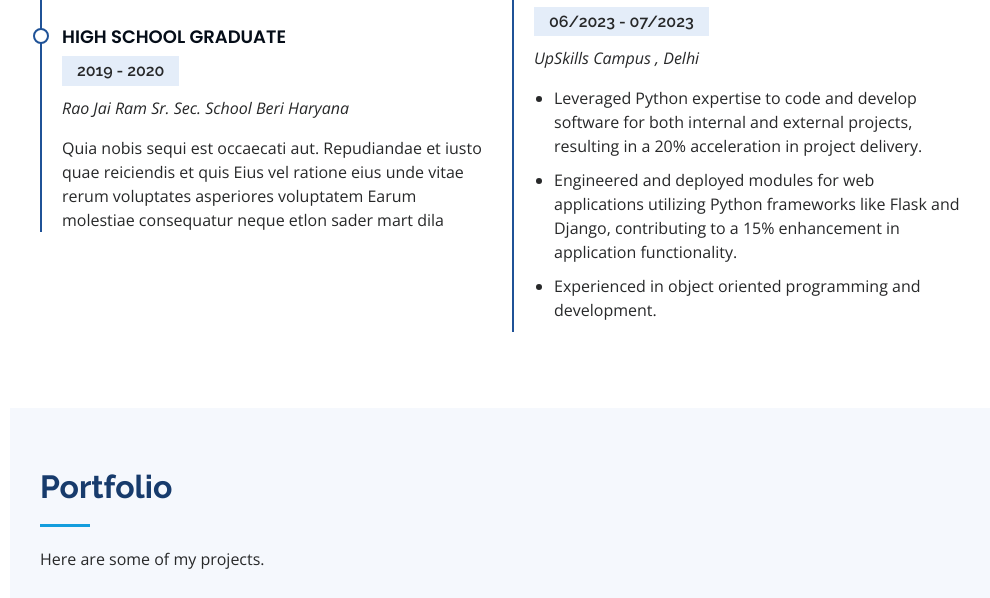
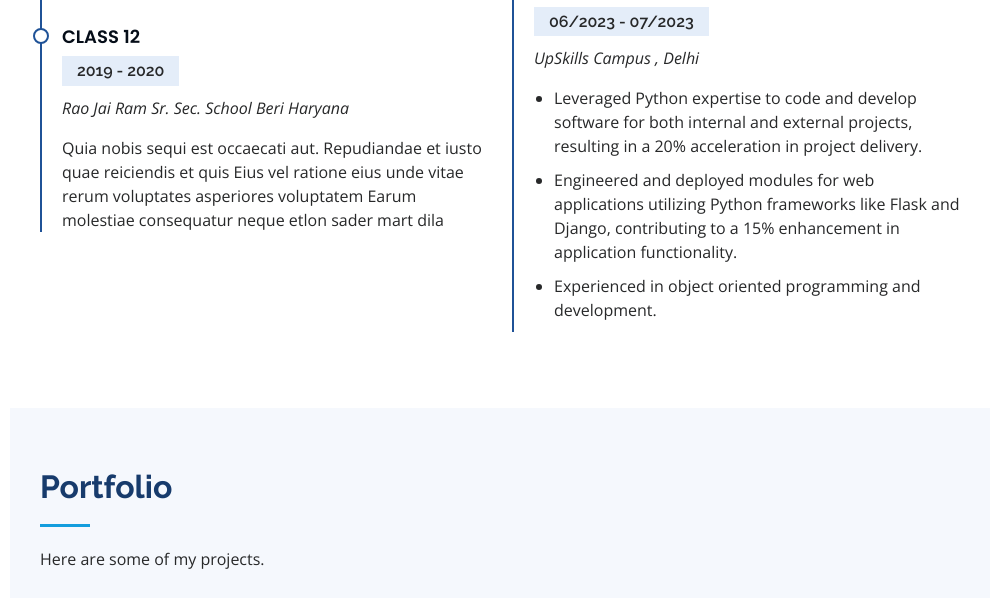
Before and after one commit to Ravi-DS-ML/new_portfolio, a plain HTML site: page index.html in a window 1280 px wide. Shown: the part 2635-3233 px from the top of the page, without its empty margins (290-1280 px from the left). Drawn offline with nearby package versions, Linux system fonts and the light colour scheme.

Commit message:
Update index.html

```diff
--- a/index.html
+++ b/index.html
@@ -210,7 +210,7 @@
               <p>Completed my graduation in Computer Science Engineering with 76% overall marks.</p>
             </div>
             <div class="resume-item">
-              <h4>High School Graduate</h4>
+              <h4>Class 12</h4>
               <h5>2019 - 2020</h5>
               <p><em>Rao Jai Ram Sr. Sec. School Beri Haryana</em></p>
               <p>Quia nobis sequi est occaecati aut. Repudiandae et iusto quae reiciendis et quis Eius vel ratione eius unde vitae rerum voluptates asperiores voluptatem Earum molestiae consequatur neque etlon sader mart dila</p>
```
